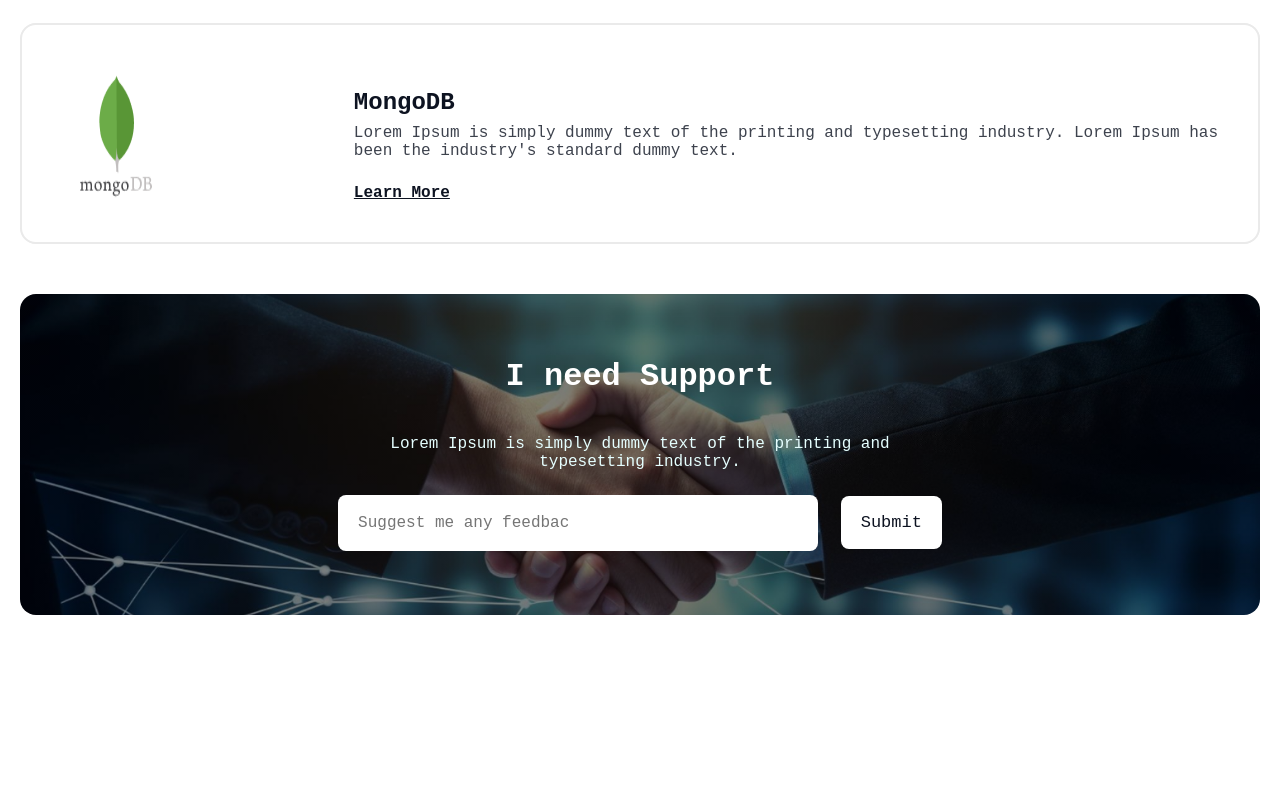
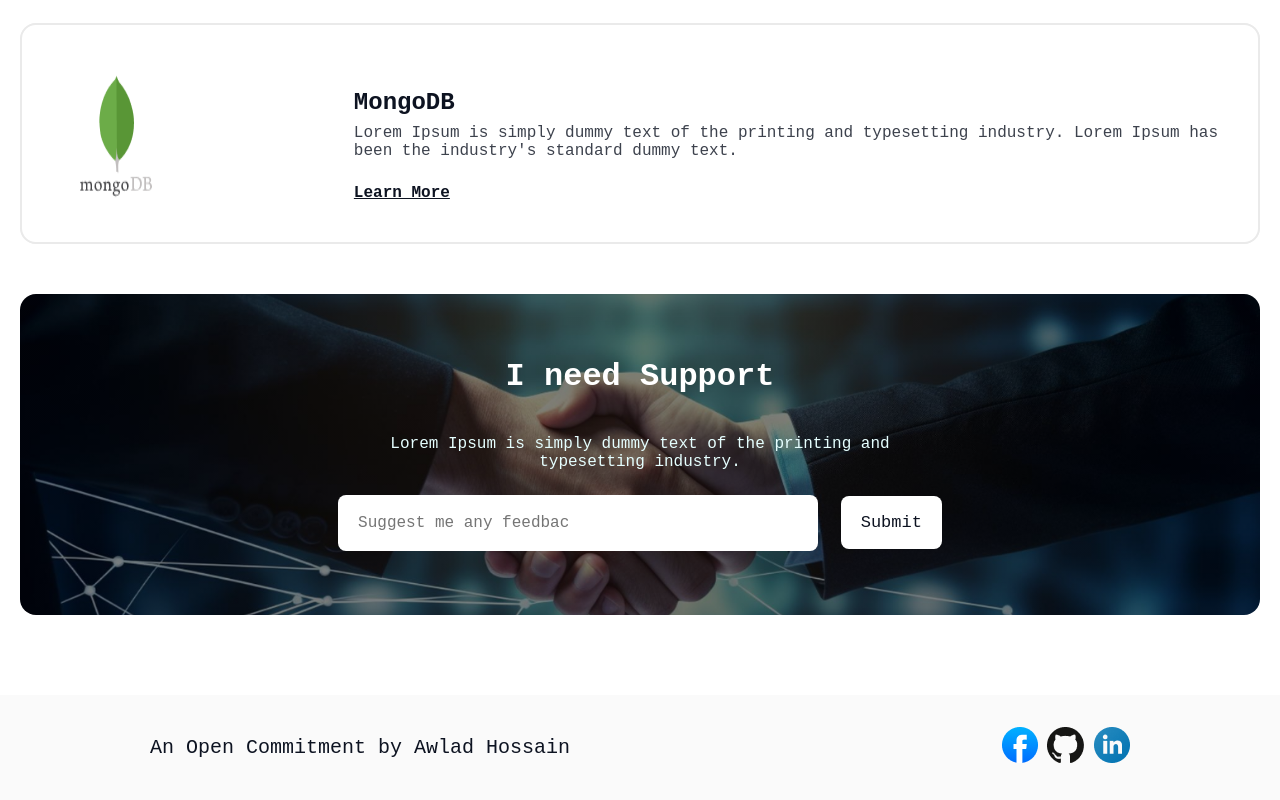
Before and after one commit to rakibunateed/B10A1, a plain HTML site: page index.html in a window 1280 px wide. Shown: the part 4173-4973 px from the top of the page. Before the commit the page ends 4788 px from the top, so only its background shows below. Drawn offline with Linux system fonts and the light colour scheme; a web font is replaced by a local one.

Commit message:
footer section

```diff
--- a/index.html
+++ b/index.html
@@ -164,9 +164,18 @@
                 <input class="support-btn" type="submit" value="Submit">
             </div>
         </section>
+    </main>
 
-
-    </main>
+    <footer>
+        <div class="foot">
+            <p class="name">An Open Commitment by Awlad Hossain</p>
+            <div>
+                <a href=""><img src="assets/facebook.png" alt=""></a>
+                <a href=""><img src="assets/github.png" alt=""></a>
+                <a href=""><img src="assets/linkedin-icon 1.png" alt=""></a>
+            </div>
+        </div>
+    </footer>
 
 </body>
 
--- a/styles/B10A1.css
+++ b/styles/B10A1.css
@@ -291,7 +291,7 @@ main {
     background-image: linear-gradient(rgba(0, 0, 0, 0.5), rgba(0, 0, 0, 0.5)), url('../assets/handshake.jpg');
     background-position: center;
     background-size: cover;
-    margin-top: 50px;
+    margin: 50px 0 80px 0;
     border-radius: 16px;
     text-align: center;
     padding: 64px 48px;
@@ -331,3 +331,17 @@ main {
     border: none;
     margin-left: 13px;
 }
+
+.foot{
+    display: flex;
+    background-color: #0D132105;
+    justify-content: space-between;
+    align-items: center;
+    padding: 32px 150px;
+}
+
+.name{
+    color: #0D1321;
+    font-size: 20px;
+    font-weight: 500;
+}
```
